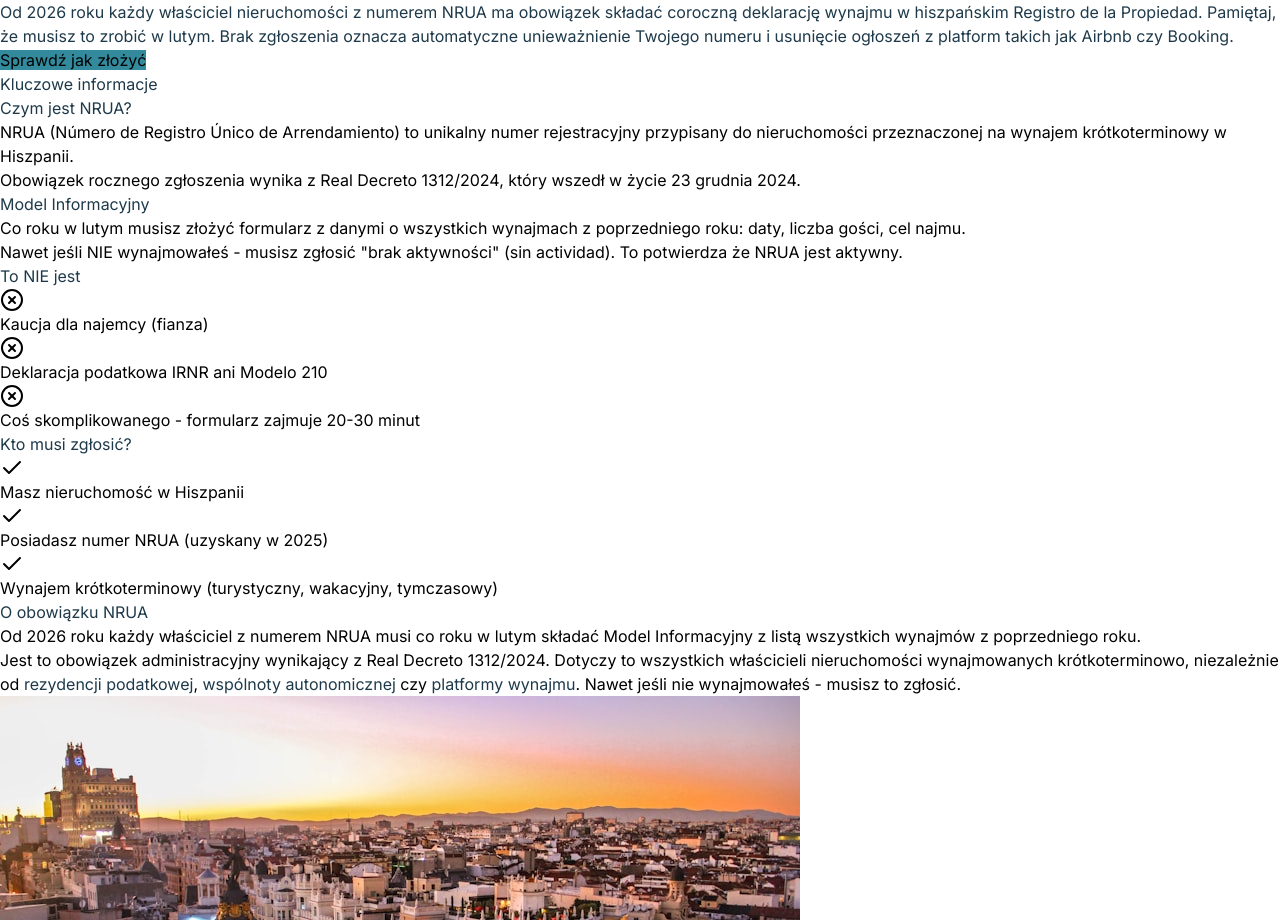
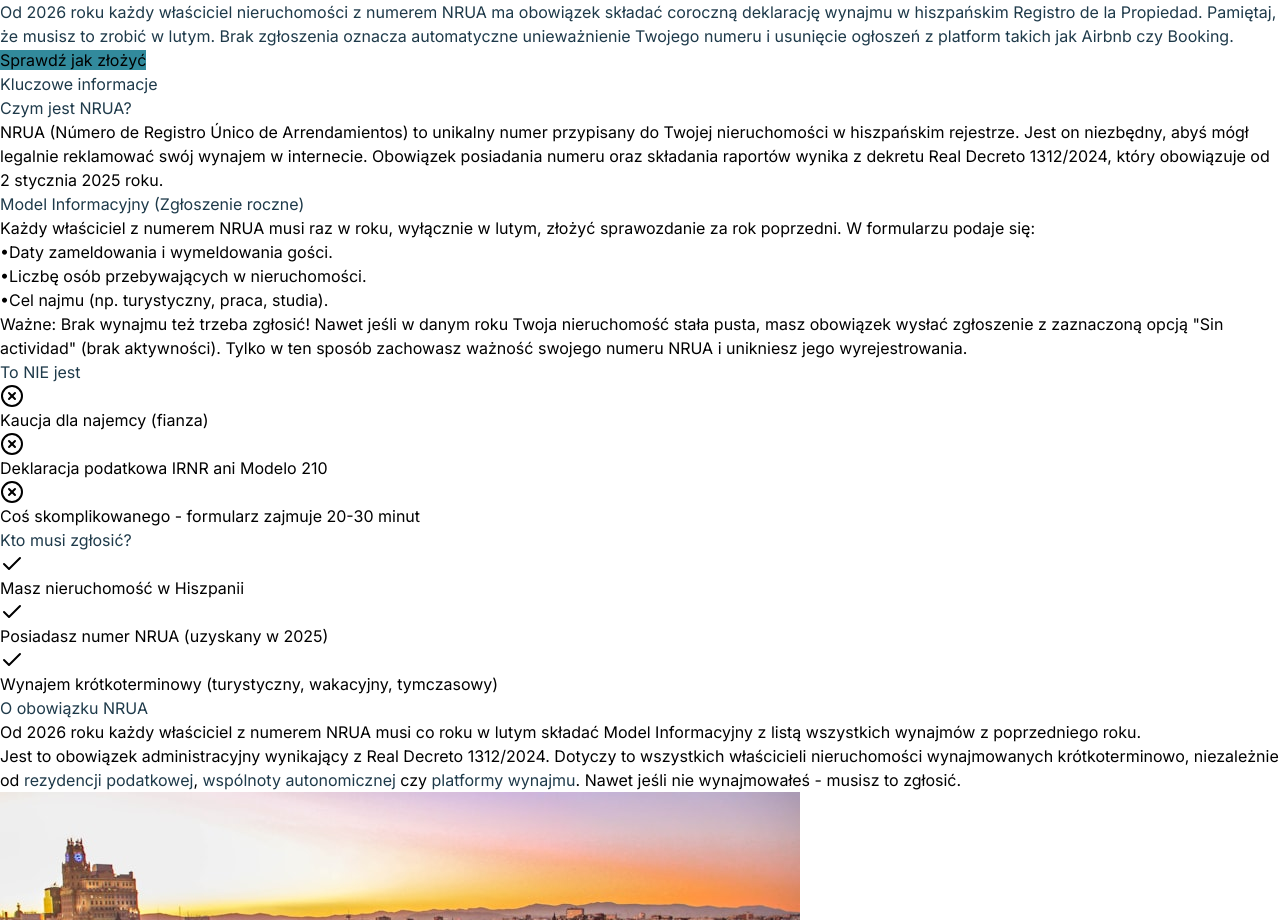
Before and after one commit to RENDIASRURIas/nruaHiszpania, a React (Vite) app: page / in a window 1280 px wide. Shown: the part 2085-3005 px from the top of the page. Built offline with nearby package versions, Linux system fonts and the light colour scheme.

Commit message:
Update Czym jest NRUA and Model Informacyjny sections with user's new content
Co-Authored-By: polskagrupa1@outlook.es <2210070540024@student.unbrah.ac.id>

```diff
--- a/src/App.tsx
+++ b/src/App.tsx
@@ -395,23 +395,25 @@ function App() {
               <div className="bg-slate-50 rounded-lg p-8 sm:p-10 h-full relative group hover:bg-slate-100 transition-colors">
                 <div className="absolute top-6 right-6 w-3 h-3 rounded-full bg-brand-accent" />
                 <h3 className="text-xl sm:text-2xl font-bold text-brand mb-3">Czym jest NRUA?</h3>
-                <p className="text-slate-600 leading-relaxed mb-4">
-                  NRUA (Número de Registro Único de Arrendamiento) to unikalny numer rejestracyjny przypisany do nieruchomości przeznaczonej na wynajem krótkoterminowy w Hiszpanii.
-                </p>
                 <p className="text-slate-600 leading-relaxed">
-                  Obowiązek rocznego zgłoszenia wynika z Real Decreto 1312/2024, który wszedł w życie 23 grudnia 2024.
+                  NRUA (Número de Registro Único de Arrendamientos) to unikalny numer przypisany do Twojej nieruchomości w hiszpańskim rejestrze. Jest on niezbędny, abyś mógł legalnie reklamować swój wynajem w internecie. Obowiązek posiadania numeru oraz składania raportów wynika z dekretu Real Decreto 1312/2024, który obowiązuje od 2 stycznia 2025 roku.
                 </p>
               </div>
             </FadeIn>
             <FadeIn delay={200}>
               <div className="bg-slate-50 rounded-lg p-8 sm:p-10 h-full relative group hover:bg-slate-100 transition-colors">
                 <div className="absolute top-6 right-6 w-3 h-3 rounded-full bg-brand-accent" />
-                <h3 className="text-xl sm:text-2xl font-bold text-brand mb-3">Model Informacyjny</h3>
+                <h3 className="text-xl sm:text-2xl font-bold text-brand mb-3">Model Informacyjny (Zgłoszenie roczne)</h3>
                 <p className="text-slate-600 leading-relaxed mb-4">
-                  Co roku w lutym musisz złożyć formularz z danymi o wszystkich wynajmach z poprzedniego roku: daty, liczba gości, cel najmu.
+                  Każdy właściciel z numerem NRUA musi raz w roku, wyłącznie w lutym, złożyć sprawozdanie za rok poprzedni. W formularzu podaje się:
                 </p>
-                <p className="text-slate-600 leading-relaxed">
-                  Nawet jeśli NIE wynajmowałeś - musisz zgłosić &quot;brak aktywności&quot; (sin actividad). To potwierdza że NRUA jest aktywny.
+                <ul className="space-y-2 text-slate-600 mb-4">
+                  <li className="flex items-start gap-2"><span className="text-brand-accent mt-1">•</span>Daty zameldowania i wymeldowania gości.</li>
+                  <li className="flex items-start gap-2"><span className="text-brand-accent mt-1">•</span>Liczbę osób przebywających w nieruchomości.</li>
+                  <li className="flex items-start gap-2"><span className="text-brand-accent mt-1">•</span>Cel najmu (np. turystyczny, praca, studia).</li>
+                </ul>
+                <p className="text-slate-600 leading-relaxed font-medium">
+                  Ważne: Brak wynajmu też trzeba zgłosić! Nawet jeśli w danym roku Twoja nieruchomość stała pusta, masz obowiązek wysłać zgłoszenie z zaznaczoną opcją &quot;Sin actividad&quot; (brak aktywności). Tylko w ten sposób zachowasz ważność swojego numeru NRUA i unikniesz jego wyrejestrowania.
                 </p>
               </div>
             </FadeIn>
```
